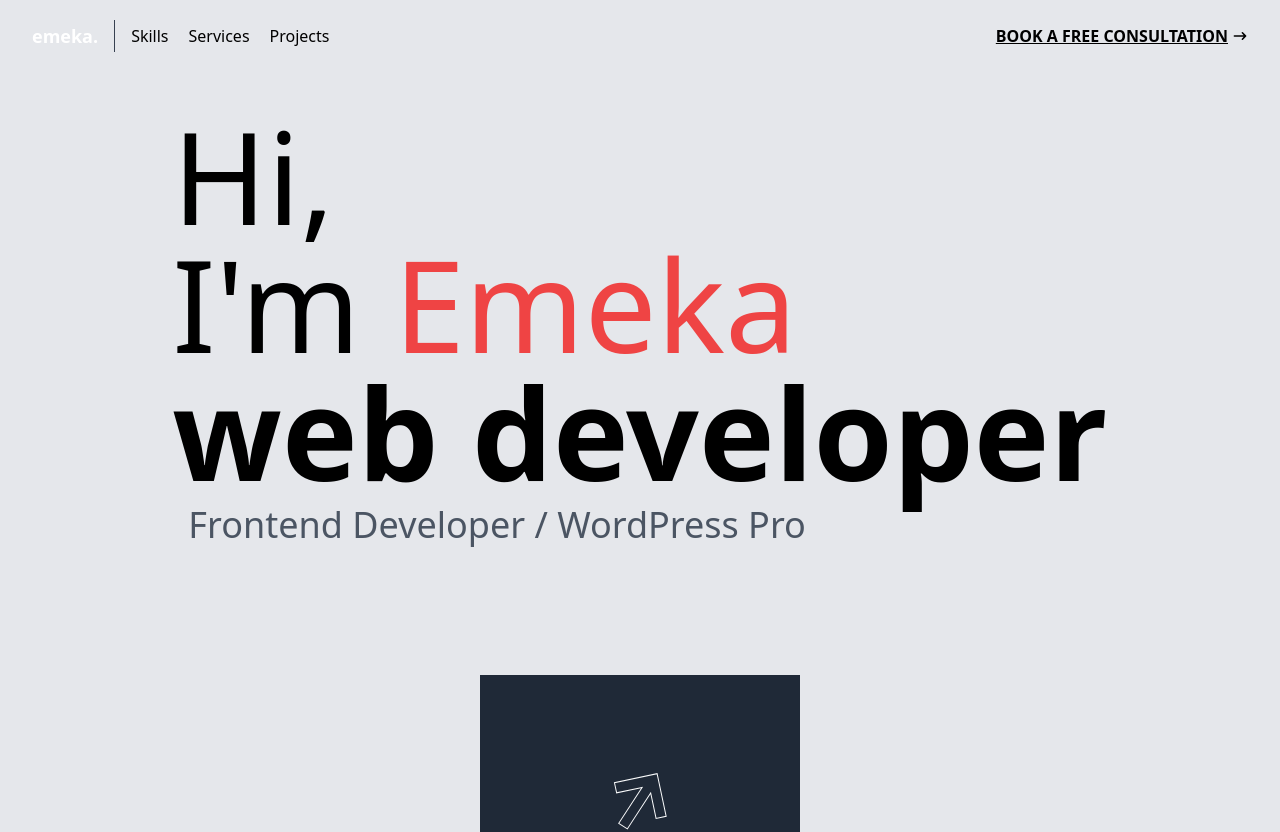
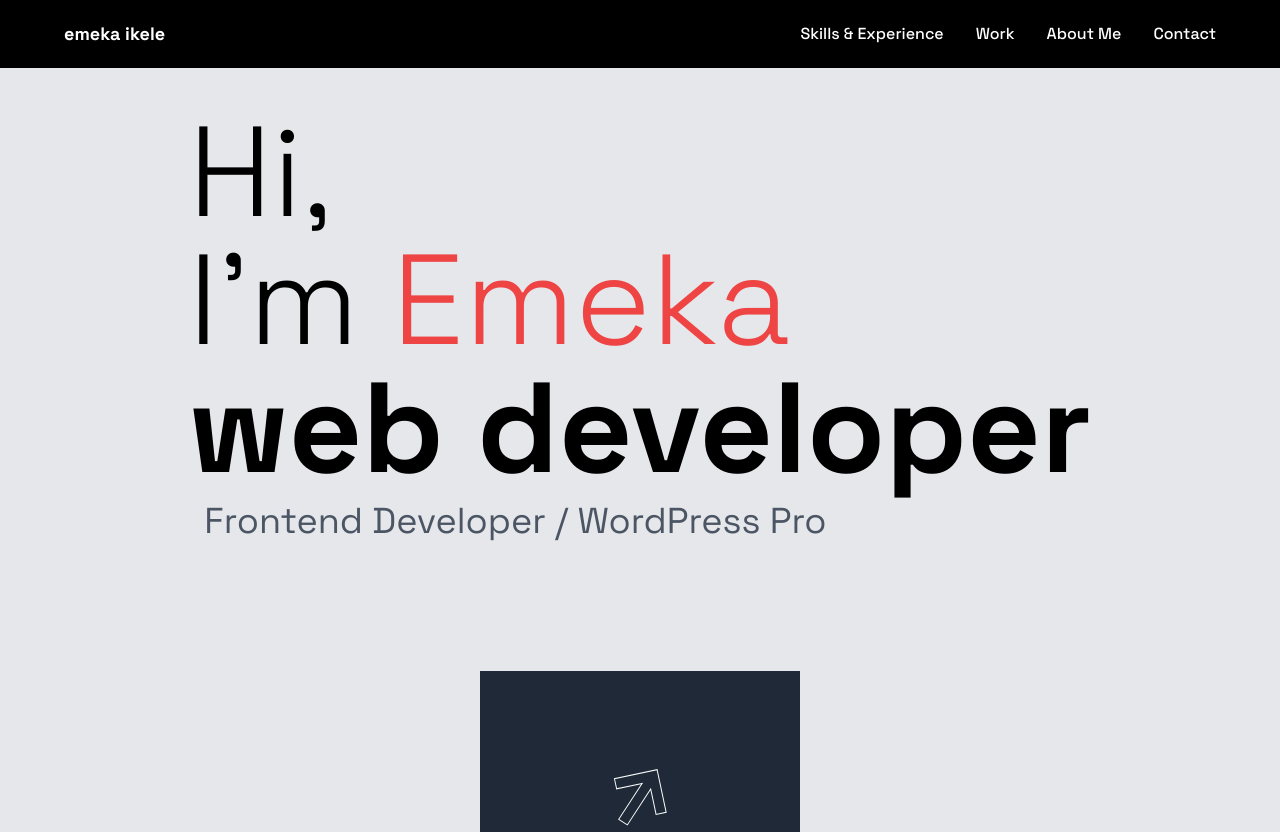
Before and after one commit to emekasage/portfolio-2.0, a React (Create React App) app: page / in a window 1280 px wide. Shown: the top 832 px of the page. Built offline with nearby package versions, Linux system fonts and the light colour scheme.

Commit message:
fix: updated header

```diff
--- a/public/assets/css/portfolio.css
+++ b/public/assets/css/portfolio.css
@@ -1,8 +1,6 @@
-body {
-  font-family: "Space Grotesk", sans-serif;
-  -webkit-font-smoothing: antialiased;
-  -moz-osx-font-smoothing: grayscale;
-}
+/* html,body{
+    overflow-x: hidden;
+} */
 
 /*
 .h1-hero {
--- a/public/index.html
+++ b/public/index.html
@@ -12,7 +12,7 @@
     <link rel="apple-touch-icon" href="%PUBLIC_URL%/logo192.png" />
     <link rel="stylesheet" href="assets/css/portfolio.css" />
     <link
-      href="https://fonts.googleapis.com/css2?family=Nunito:wght@300;400;600;800&family=Poppins:wght@300;400;500;600;700;800&display=swap"
+      href="https://fonts.googleapis.com/css2?family=Nunito:wght@300;400;600;800&family=Poppins:wght@300;400;500;600;700;800&family=Space+Grotesk:wght@300;400;500;600;700&display=swap"
       rel="stylesheet"
     />
     <!--
--- a/src/components/Header.js
+++ b/src/components/Header.js
@@ -1,8 +1,9 @@
+import { MenuIcon, XIcon } from "@heroicons/react/outline";
 import React, { useState } from "react";
-import { ArrowNarrowRightIcon } from "@heroicons/react/solid";
 
-export default function Header() {
+function Header() {
   const [navbar, setNavbar] = useState(false);
+  const [showMenu, setShowMenu] = useState(false);
 
   const changeHeaderBackground = () => {
     if (window.scrollY >= 80) {
@@ -17,38 +18,64 @@ export default function Header() {
     <header
       className={
         navbar
-          ? "bg-gray-200 lg:sticky top-0 z-10 active"
-          : "bg-gray-200 lg:sticky top-0 z-10"
+          ? "sticky top-0 z-50 active overflow-hidden"
+          : "bg-black lg:sticky top-0 z-10 overflow-hidden"
       }
     >
-      <div className="container mx-auto flex flex-wrap p-5 flex-col md:flex-row items-center">
-        <a className="title-font font-medium text-white mb-4 md:mb-0">
-          <a href="#about" className="ml-3 text-lg font-semibold" id="my-name">
-            emeka.
+      <div className="container mx-auto py-5 px-8 md:px-16 flex justify-between items-center">
+        <div>
+          <h2 className="font-bold text-white text-lg">emeka ikele</h2>
+        </div>
+        <div className="hidden md:flex flex-wrap flex-row items-center text-white text-base font-medium space-x-8">
+          <a href="#skills" rel="noreferrer">
+            Skills &amp; Experience
           </a>
-        </a>
-        <nav
-          className="md:mr-auto md:ml-4 md:py-1 md:pl-4 md:border-l md:border-gray-700	flex flex-wrap items-center text-base justify-center"
-          id="nav_links"
-        >
-          <a href="#skills" className="mr-5 hover:text-white">
-            Skills
+          <a href="#projects" rel="noreferrer">
+            Work
           </a>
-          <a href="#services" className="mr-5 hover:text-white">
-            Services
+          <a href="#about" rel="noreferrer">
+            About Me
           </a>
-          <a href="#projects" className="mr-5 hover:text-white">
-            Projects
+          <a href="#contact" rel="noreferrer">
+            Contact
           </a>
-        </nav>
-        <a
-          href="https://calendly.com/emeka-ikele/discovery-meeting"
-          className="inline-flex items-center uppercase underline border-0 py-1 px-3 focus:outline-none font-semibold rounded text-base mt-4 md:mt-0"
-        >
-          Book a free consultation
-          <ArrowNarrowRightIcon className="w-4 h-4 ml-1" />
-        </a>
+        </div>
+        {/* Mobile Menu */}
+        <div className="block md:hidden">
+          <MenuIcon
+            className="h-6 w-6 text-white"
+            onClick={() => setShowMenu(!showMenu)}
+          />
+        </div>
+        {showMenu && (
+          <>
+            <div className="fixed w-screen bg-black bg-opacity-60 z-50 top-0 left-0 flex justify-end">
+              <div className="w-3/5 h-screen bg-black ml-0 flex flex-col space-y-3 justify-center p-8">
+                <XIcon
+                  className="h-8 w-8 text-white cursor-pointer"
+                  onClick={() => setShowMenu(false)}
+                />
+                <div className="text-white text-base opacity-60 font-medium space-y-4 flex flex-col">
+                  <a href="#skills" rel="noreferrer">
+                    Skills &amp; Experience
+                  </a>
+                  <a href="#projects" rel="noreferrer">
+                    Work
+                  </a>
+                  <a href="#about" rel="noreferrer">
+                    About Me
+                  </a>
+                  <a href="#contact" rel="noreferrer">
+                    Contact
+                  </a>
+                </div>
+              </div>
+            </div>
+          </>
+        )}
       </div>
     </header>
   );
 }
+
+export default Header;
--- /dev/null
+++ b/src/components/HeaderOld.js
@@ -0,0 +1,54 @@
+import React, { useState } from "react";
+import { ArrowNarrowRightIcon } from "@heroicons/react/solid";
+
+export default function Header() {
+  const [navbar, setNavbar] = useState(false);
+
+  const changeHeaderBackground = () => {
+    if (window.scrollY >= 80) {
+      setNavbar(true);
+    } else {
+      setNavbar(false);
+    }
+  };
+  window.addEventListener("scroll", changeHeaderBackground);
+
+  return (
+    <header
+      className={
+        navbar
+          ? "bg-gray-200 lg:sticky top-0 z-10 active"
+          : "bg-gray-200 lg:sticky top-0 z-10"
+      }
+    >
+      <div className="container mx-auto flex flex-wrap p-5 flex-col md:flex-row items-center">
+        <a className="title-font font-medium text-white mb-4 md:mb-0">
+          <a href="#about" className="ml-3 text-lg font-semibold" id="my-name">
+            emeka.
+          </a>
+        </a>
+        <nav
+          className="md:mr-auto md:ml-4 md:py-1 md:pl-4 md:border-l md:border-gray-700	flex flex-wrap items-center text-base justify-center"
+          id="nav_links"
+        >
+          <a href="#skills" className="mr-5 hover:text-white">
+            Skills
+          </a>
+          <a href="#services" className="mr-5 hover:text-white">
+            Services
+          </a>
+          <a href="#projects" className="mr-5 hover:text-white">
+            Projects
+          </a>
+        </nav>
+        <a
+          href="https://calendly.com/emeka-ikele/discovery-meeting"
+          className="inline-flex items-center uppercase underline border-0 py-1 px-3 focus:outline-none font-semibold rounded text-base mt-4 md:mt-0"
+        >
+          Book a free consultation
+          <ArrowNarrowRightIcon className="w-4 h-4 ml-1" />
+        </a>
+      </div>
+    </header>
+  );
+}
--- a/src/index.css
+++ b/src/index.css
@@ -2,14 +2,14 @@
 @tailwind components;
 @tailwind utilities;
 
-/* body {
+body {
   margin: 0;
-  font-family: -apple-system, BlinkMacSystemFont, 'Segoe UI', 'Roboto', 'Oxygen',
-    'Ubuntu', 'Cantarell', 'Fira Sans', 'Droid Sans', 'Helvetica Neue',
-    sans-serif;
+  font-family: "Space Grotesk", sans-serif;
   -webkit-font-smoothing: antialiased;
   -moz-osx-font-smoothing: grayscale;
 }
+
+/*
 
 code {
   font-family: source-code-pro, Menlo, Monaco, Consolas, 'Courier New',
```
